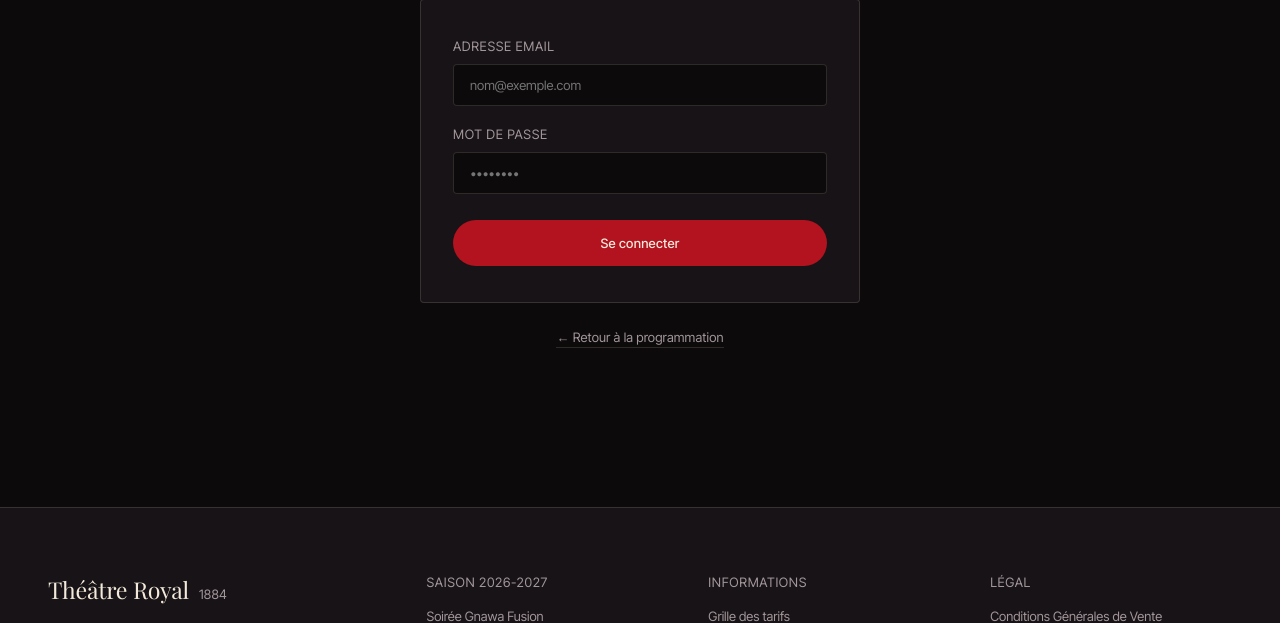
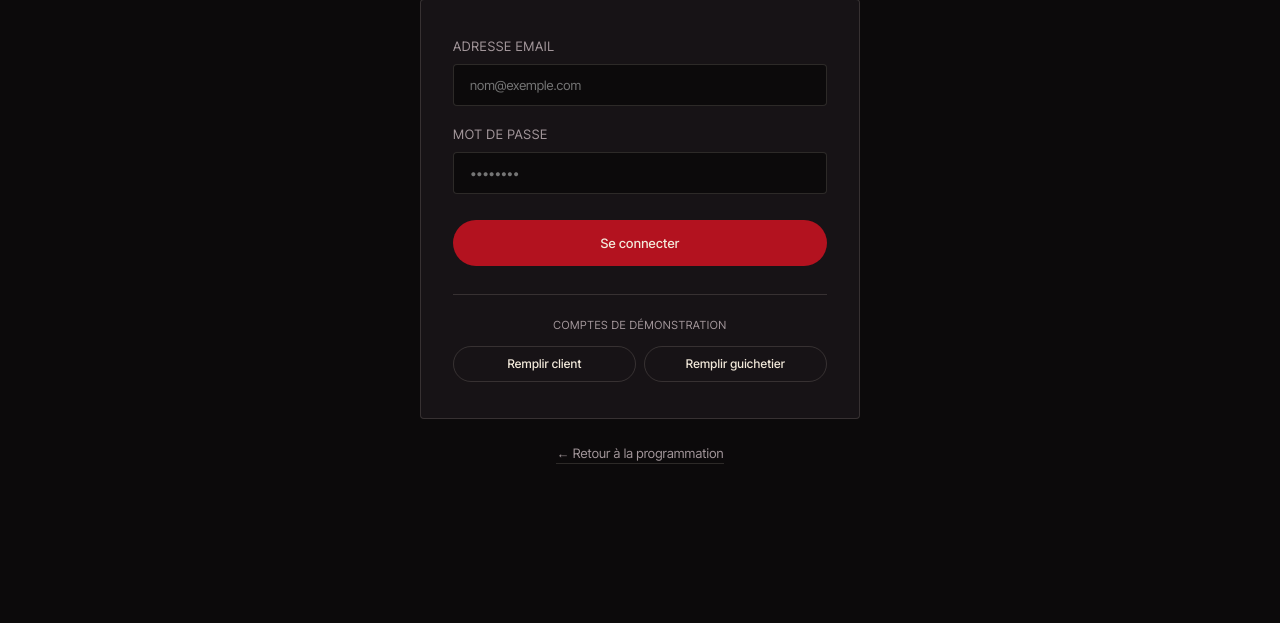
Before and after one commit to Houcineee/emc_challenge, a Symfony app: template templates/security/login.html.twig in a window 1280 px wide. Shown: the part 288-911 px from the top of the page. Run offline with Twig, Linux system fonts and the light colour scheme; the template is opened without the code that fills it, so the values that code supplies are empty; some libraries are stand-ins or nearby versions; some web fonts are replaced.

Commit message:
feat(login): add demo credential fill buttons
Co-authored-by: Copilot <223556219+Copilot@users.noreply.github.com>

```diff
--- a/templates/security/login.html.twig
+++ b/templates/security/login.html.twig
@@ -44,6 +44,20 @@
                 </div>
             </form>
 
+            <div style="margin-top:28px;padding-top:22px;border-top:1px solid var(--rule);">
+                <p class="meta" style="text-align:center;text-transform:uppercase;letter-spacing:0.05em;margin-bottom:12px;font-size:0.7rem;">
+                    Comptes de démonstration
+                </p>
+                <div style="display:grid;grid-template-columns:repeat(2, 1fr);gap:8px;">
+                    <button type="button" class="btn btn-ghost demo-fill-btn" data-email="alice@client.ma" data-password="Client123!" style="height:36px;font-size:0.75rem;padding-inline:8px;">
+                        Remplir client
+                    </button>
+                    <button type="button" class="btn btn-ghost demo-fill-btn" data-email="guichet@theatre.ma" data-password="Guichet123!" style="height:36px;font-size:0.75rem;padding-inline:8px;">
+                        Remplir guichetier
+                    </button>
+                </div>
+            </div>
+
         </div>
 
         <p class="meta" style="text-align:center;margin-top:24px;">
@@ -56,6 +70,14 @@
 
 {% block javascripts %}
 <script>
+    document.querySelectorAll('.demo-fill-btn').forEach((button) => {
+        button.addEventListener('click', () => {
+            document.getElementById('email').value = button.dataset.email;
+            document.getElementById('password').value = button.dataset.password;
+            document.getElementById('email').focus();
+        });
+    });
+
     document.getElementById('login-form')?.addEventListener('submit', async (e) => {
         e.preventDefault();
         const email = document.getElementById('email').value;
```
